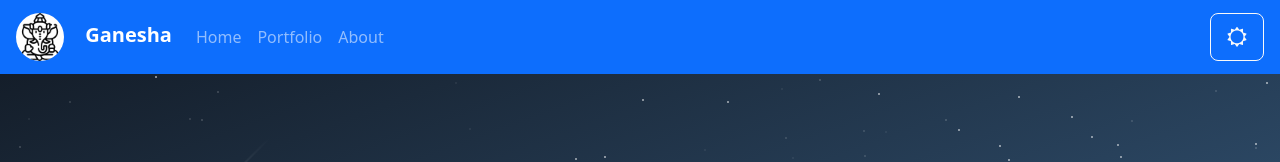
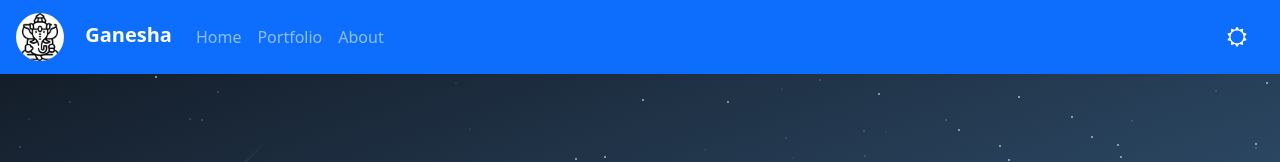
Before and after one commit to alexisdegraeve/ganeshasiteofficial, an Angular app in the folder ganeshawebsite/: page / in a window 1280 px wide. Shown: the top 162 px of the page. Built offline with nearby package versions, Linux system fonts and the light colour scheme; a web font is replaced by a local one.

Commit message:
change color button

```diff
--- a/ganeshawebsite/src/app/shared/header/header.component.html
+++ b/ganeshawebsite/src/app/shared/header/header.component.html
@@ -15,6 +15,6 @@
                 <a class="nav-link" href="#">About</a>
             </li>
         </ul>
-        <button type="button" class="btn btn-outline-light btn-lg" (click)="switchTheme()"> <i class="fa" [ngClass]="darkTheme ? 'fa-moon-o' : 'fa-sun-o'"></i></button>
+        <button type="button" class="btn btn-primary btn-lg" (click)="switchTheme()"> <i class="fa" [ngClass]="darkTheme ? 'fa-moon-o' : 'fa-sun-o'"></i></button>
     </div>
 </nav>
```
